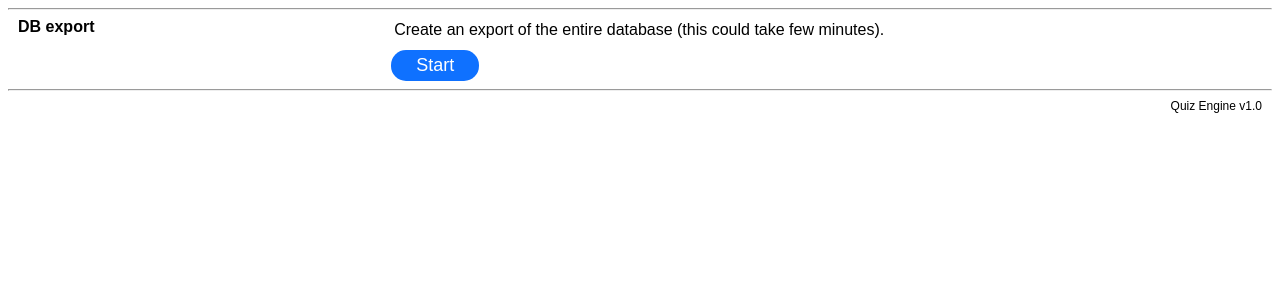
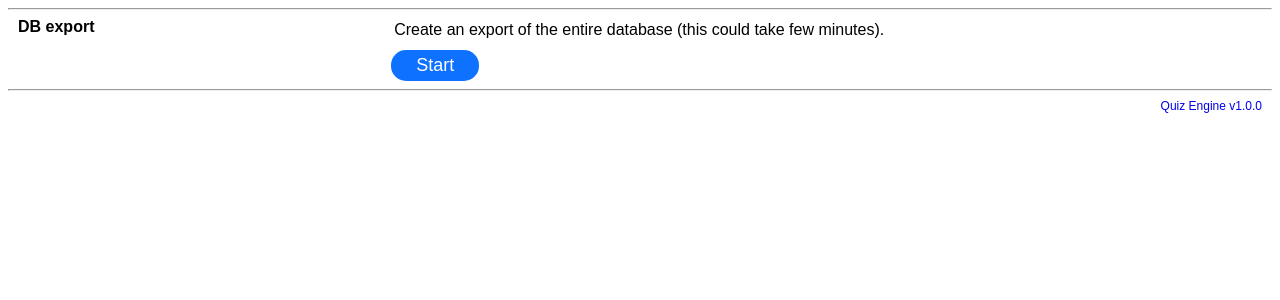
Before and after one commit to khelmric/gcp-quiz-engine, a Flask app: page /db_export in a window 1280 px wide. Shown: the part 54-354 px from the top of the page. Run offline with Flask 2, Linux system fonts and the light colour scheme; parts of the project's set-up code (start-up, migrations or seed data) failed here and were passed over.

Commit message:
add github link to footer

```diff
--- a/app/templates/footer.html
+++ b/app/templates/footer.html
@@ -6,7 +6,7 @@
     </div>
     <div class="col-20">
         <div class="footer">
-            Quiz Engine v1.0
+            <a href="https://github.com/khelmric/quiz-engine" style="text-decoration: none" target="_blank">Quiz Engine v1.0.0</a>
         </div>
     </div>
 </div>
```
